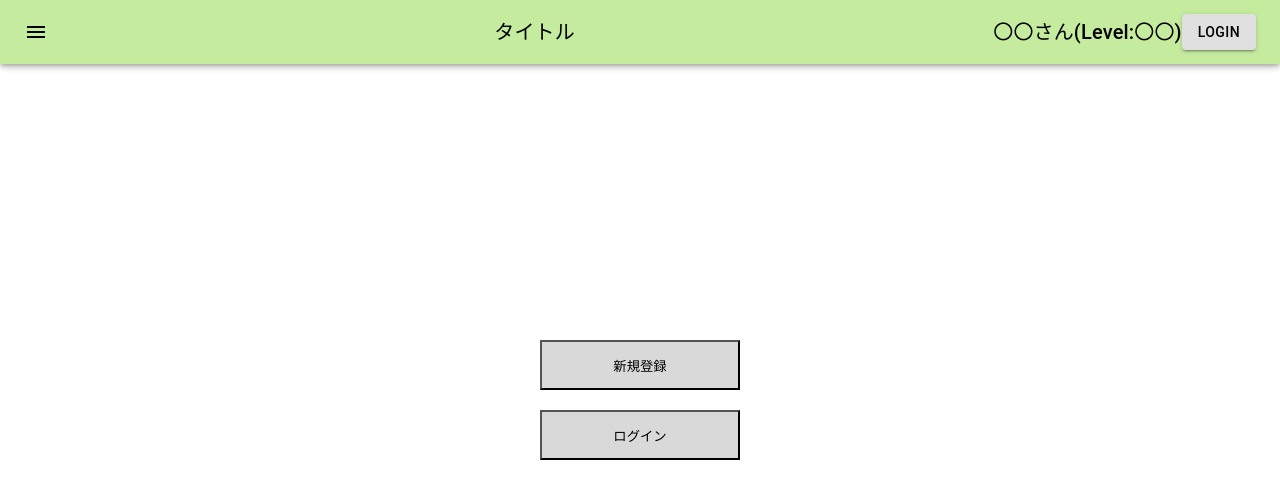
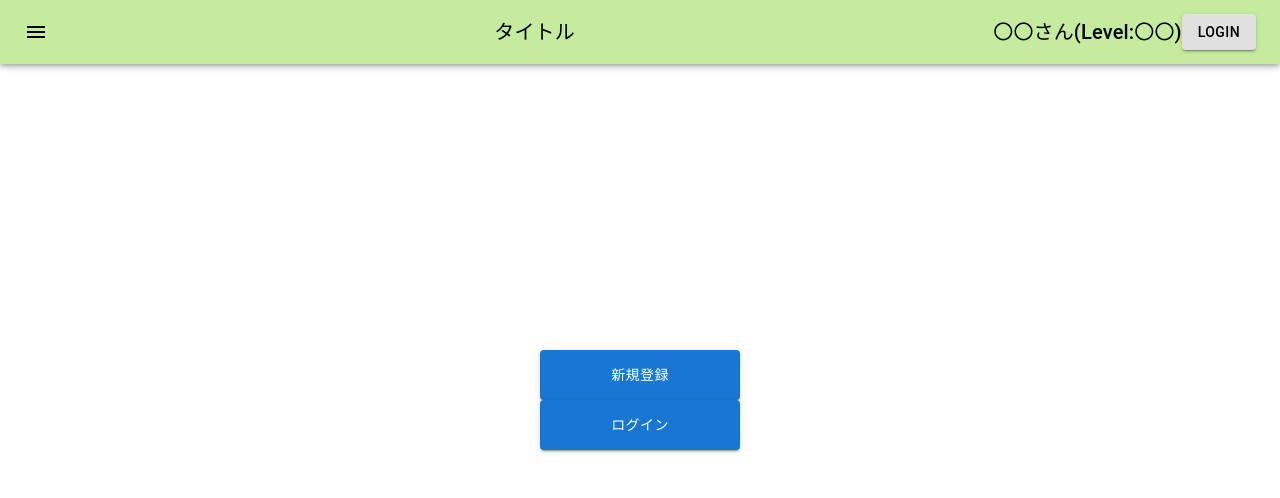
Before and after one commit to O-tips/hackU2023sp, a React (Create React App) app: page /InitialDisplay in a window 1280 px wide. Shown: the top 498 px of the page. Built offline with nearby package versions, Linux system fonts and the light colour scheme.

Commit message:
InitialDisplayのボタンを押すと移動できるようにした

```diff
--- a/src/contents/InitialDisplay.jsx
+++ b/src/contents/InitialDisplay.jsx
@@ -12,8 +12,16 @@ function InitialDisplay() {
     <>
     <div className='display'>
     <div className="container">
-      <button className="button">新規登録</button>
-      <button className="button">ログイン</button>
+      <Button
+      className="button"
+      component={Link}
+      to="/SignUp"
+      variant="contained">新規登録</Button>
+      <Button
+      className="button"
+      component={Link}
+      to="/SignIn"
+      variant="contained">ログイン</Button>
     </div>
     </div>
     </>);
```
